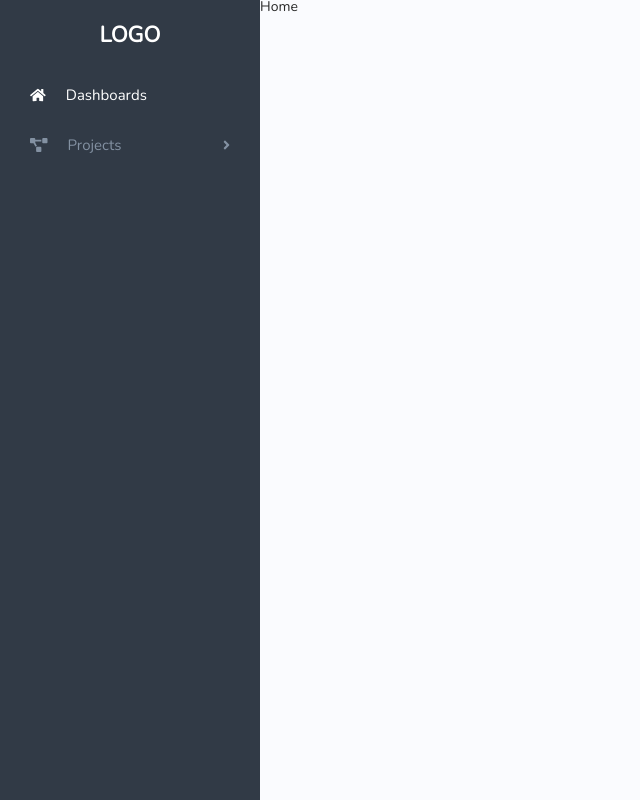
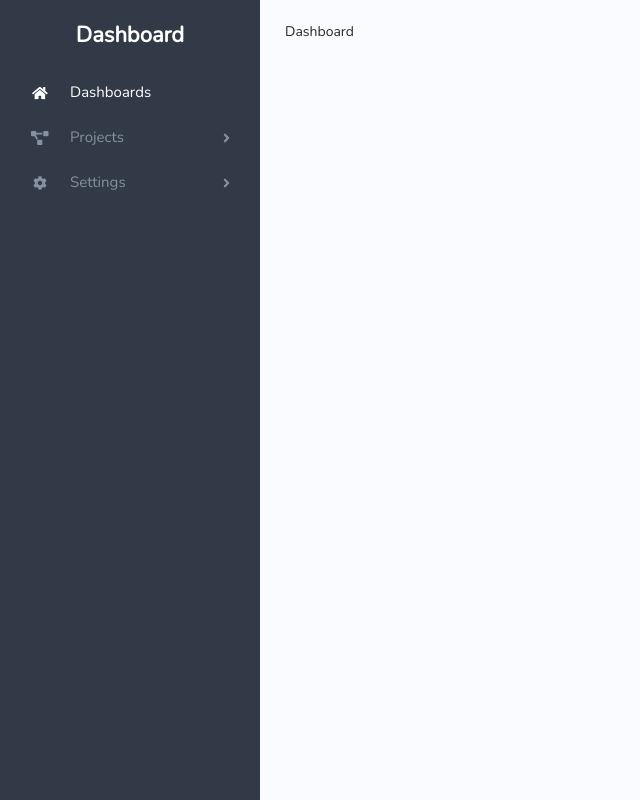
Before and after one commit to seung-juv/dashboard-react, a React (Create React App) app: page /#/ in a window 1280 px wide. Shown: the whole page, without its empty margins (0-640 px from the left). Built offline with nearby package versions, Linux system fonts and the light colour scheme.

Commit message:
Export GlobalNavigation

```diff
--- a/src/components/App.js
+++ b/src/components/App.js
@@ -1,12 +1,14 @@
 import React from "react";
 import { HashRouter as Router, Route } from "react-router-dom";
-import Home from "../routes/Home";
 import styled, { ThemeProvider } from "styled-components";
 import Theme from "../styles/Theme";
 import GlobalStyles from "../styles/GlobalStyles";
 import GlobalNavigationBar from "./GlobalNavigationBar";
 import Details from "../routes/Projects/Details";
 import List from "../routes/Projects/List";
+import Dashboard from "../routes/Dashboard/Dashboard";
+import Settings from "../routes/Settings/Settings";
+import Infomation from "../routes/Settings/Infomation";
 
 const Wrapper = styled.div`
   min-width: 100vw;
@@ -15,7 +17,10 @@ const Wrapper = styled.div`
   display: flex;
 `;
 
-const Container = styled.div`flex: 1;`;
+const Container = styled.div`
+  flex: 1;
+  padding: 25px;
+`;
 
 const App = () => {
   return (
@@ -25,9 +30,11 @@ const App = () => {
         <Wrapper>
           <GlobalNavigationBar />
           <Container>
-            <Route path="/" exact component={Home} />
+            <Route path="/" exact component={Dashboard} />
             <Route path="/projects/details" component={Details} />
             <Route path="/projects/list" component={List} />
+            <Route path="/settings/settings" component={Settings} />
+            <Route path="/settings/infomation" component={Infomation} />
           </Container>
         </Wrapper>
       </Router>
--- a/src/components/GlobalNavigationBar.js
+++ b/src/components/GlobalNavigationBar.js
@@ -1,8 +1,8 @@
 import React from "react";
 import styled from "styled-components";
 import GlobalNavigationButton from "./GlobalNavigationButton";
-import { faHome, faProjectDiagram } from "@fortawesome/free-solid-svg-icons";
 import { Link } from "react-router-dom";
+import GlobalNavigation from "../navigation/GlobalNavigation";
 
 const Wrapper = styled.nav`
   width: 100%;
@@ -34,23 +34,10 @@ export default () => {
   return (
     <Wrapper>
       <Logo>
-        <Link to="/">LOGO</Link>
+        <Link to="/">Dashboard</Link>
       </Logo>
       <MenuContainer>
-        <GlobalNavigationButton itemProps={{ name: "Dashboards", url: "/", icon: faHome }} />
-        <GlobalNavigationButton
-          itemProps={{ name: "Projects", icon: faProjectDiagram }}
-          subItemProps={[
-            {
-              name: "List",
-              url: "/projects/list"
-            },
-            {
-              name: "Details",
-              url: "/projects/details"
-            }
-          ]}
-        />
+        {GlobalNavigation.map(options => <GlobalNavigationButton {...options} />)}
       </MenuContainer>
     </Wrapper>
   );
--- a/src/components/GlobalNavigationButton.js
+++ b/src/components/GlobalNavigationButton.js
@@ -5,8 +5,6 @@ import { FontAwesomeIcon } from "@fortawesome/react-fontawesome";
 import { faAngleRight } from "@fortawesome/free-solid-svg-icons";
 
 const EFontAwesomeIcon = styled(FontAwesomeIcon)`
-  width: 20px;
-  height: 20px;
   transition: .25s all ease;
   &.menu-active-angle {
     transform: rotate(90deg);
@@ -43,6 +41,12 @@ const ItemContainer = styled.div`
 
 const Item = styled(Link)`padding: 15px 30px;`;
 
+const Icon = styled.div`
+  width: 20px;
+  display: flex;
+  justify-content: center;
+`;
+
 const ItemText = styled.span`
   transition: .25s color ease;
   flex: 1;
@@ -77,7 +81,9 @@ const GlobalNavigationButton = ({ itemProps: { name, icon, url }, subItemProps }
         className={url !== undefined && pathname === url ? "active" : null}
         onClick={subItemProps && onClick}
       >
-        <EFontAwesomeIcon icon={icon} />
+        <Icon>
+          <EFontAwesomeIcon icon={icon} />
+        </Icon>
         <ItemText>
           {name}
         </ItemText>
--- /dev/null
+++ b/src/navigation/GlobalNavigation.js
@@ -0,0 +1,43 @@
+import { faHome, faProjectDiagram, faCog } from "@fortawesome/free-solid-svg-icons";
+
+export default [
+  {
+    itemProps: {
+      name: "Dashboards",
+      url: "/",
+      icon: faHome
+    }
+  },
+  {
+    itemProps: {
+      name: "Projects",
+      icon: faProjectDiagram
+    },
+    subItemProps: [
+      {
+        name: "List",
+        url: "/projects/list"
+      },
+      {
+        name: "Details",
+        url: "/projects/details"
+      }
+    ]
+  },
+  {
+    itemProps: {
+      name: "Settings",
+      icon: faCog
+    },
+    subItemProps: [
+      {
+        name: "Settings",
+        url: "/settings/settings"
+      },
+      {
+        name: "Infomation",
+        url: "/settings/infomation"
+      }
+    ]
+  }
+];
--- /dev/null
+++ b/src/routes/Dashboard/Dashboard.js
@@ -0,0 +1,7 @@
+import React from "react";
+
+const Dashboard = () => {
+  return <div>Dashboard</div>;
+};
+
+export default Dashboard;
--- a/src/routes/Home.js
+++ /dev/null
@@ -1,7 +0,0 @@
-import React from "react";
-
-const Home = () => {
-  return <div>Home</div>;
-};
-
-export default Home;
--- /dev/null
+++ b/src/routes/Settings/Infomation.js
@@ -0,0 +1,7 @@
+import React from "react";
+
+const Infomation = () => {
+  return <div>Infomation</div>;
+};
+
+export default Infomation;
--- /dev/null
+++ b/src/routes/Settings/Settings.js
@@ -0,0 +1,7 @@
+import React from "react";
+
+const Settings = () => {
+  return <div>Settings</div>;
+};
+
+export default Settings;
```
